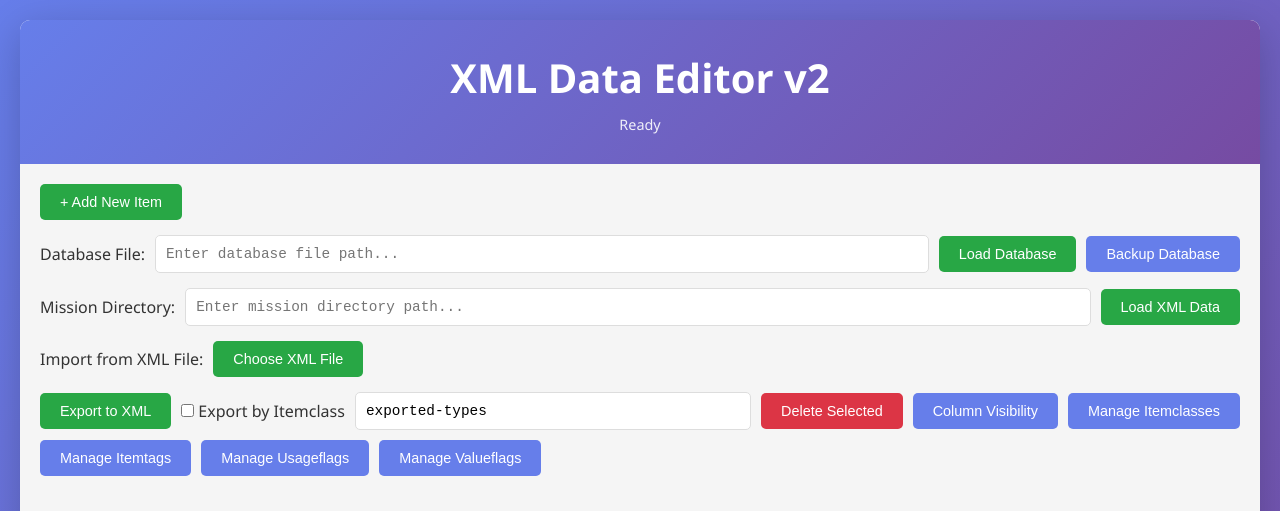
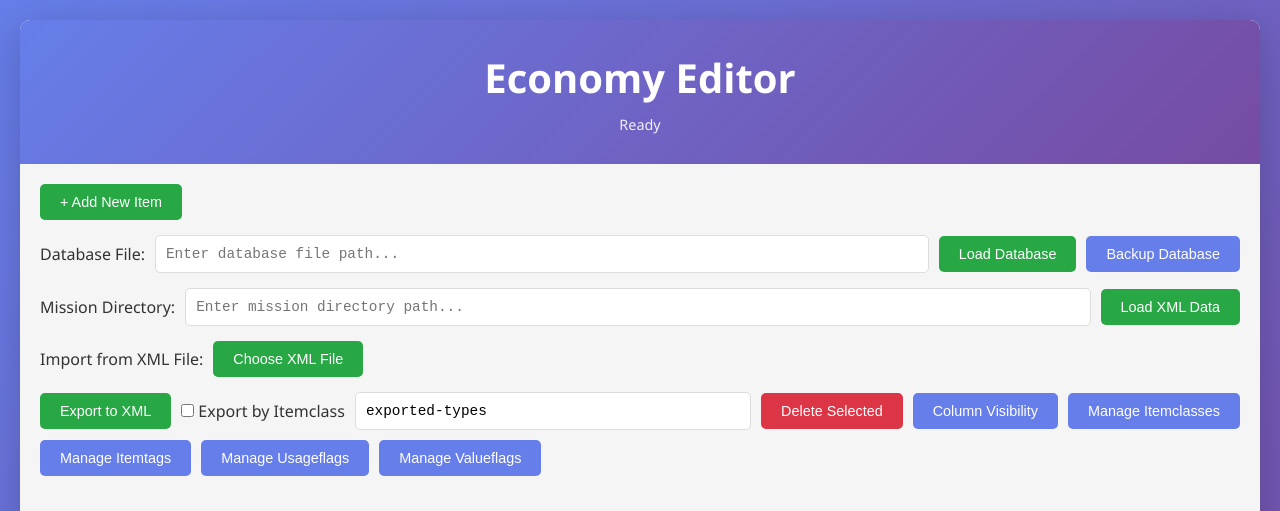
Before and after one commit to poopipe/dayz-economy-slop, a Flask app: page / in a window 1280 px wide. Shown: the top 511 px of the page. Run offline with Flask 3, Linux system fonts and the light colour scheme.

Commit message:
Rename editor_v2 to economy_editor - Rename all files from editor_v2 to economy_editor - Update all internal references and imports - Change user-facing titles to 'Economy Editor' - Update README.md with new file names and references - Update HTML title, header, and CSS/JS references - Update Python app template reference and print statements

```diff
--- a/editor_v2_app.py
+++ b/economy_editor_app.py
@@ -1,6 +1,6 @@
 #!/usr/bin/env python3
 """
-New Database Editor Application v2
+Economy Editor Application
 Uses a properly normalized database schema without JSON blobs.
 """
 
@@ -691,7 +691,7 @@ def load_xml_to_database(mission_dir, element_type='type'):
 @app.route('/')
 def index():
     """Main page."""
-    return render_template('editor_v2.html')
+    return render_template('economy_editor.html')
 
 
 @app.route('/api/load', methods=['POST'])
@@ -3080,7 +3080,7 @@ def export_to_xml():
 
 
 if __name__ == '__main__':
-    print("Editor v2 starting...")
+    print("Economy Editor starting...")
     print(f"Default mission directory: {DEFAULT_MISSION_DIR}")
     print(f"Open your browser to http://localhost:5004")
     app.run(debug=True, host='0.0.0.0', port=5004)
--- a/run_editor_v2.py
+++ b/run_economy_editor.py
@@ -1,9 +1,9 @@
 #!/usr/bin/env python3
-"""Run script for Editor v2 application."""
+"""Run script for Economy Editor application."""
 
-from editor_v2_app import app
+from economy_editor_app import app
 
 if __name__ == '__main__':
-    print("Editor v2 starting...")
+    print("Economy Editor starting...")
     print("Open your browser to http://localhost:5004")
     app.run(debug=True, host='0.0.0.0', port=5004)
--- a/static/css/editor_v2.css
+++ b/static/css/economy_editor.css
@@ -1,4 +1,4 @@
-/* Editor v2 Styles */
+/* Economy Editor Styles */
 
 * {
     margin: 0;
--- a/static/js/editor_v2.js
+++ b/static/js/economy_editor.js
@@ -1,4 +1,4 @@
-// Editor v2 JavaScript
+// Economy Editor JavaScript
 
 let currentMissionDir = '';
 let currentDbFilePath = ''; // Direct database file path
--- a/templates/editor_v2.html
+++ b/templates/economy_editor.html
@@ -3,13 +3,13 @@
 <head>
     <meta charset="UTF-8">
     <meta name="viewport" content="width=device-width, initial-scale=1.0">
-    <title>XML Data Editor v2</title>
-    <link rel="stylesheet" href="{{ url_for('static', filename='css/editor_v2.css') }}">
+    <title>Economy Editor</title>
+    <link rel="stylesheet" href="{{ url_for('static', filename='css/economy_editor.css') }}">
 </head>
 <body>
     <div class="container">
         <header>
-            <h1>XML Data Editor v2</h1>
+            <h1>Economy Editor</h1>
             <p class="status" id="status">Ready</p>
         </header>
 
@@ -409,6 +409,6 @@
         </div>
     </div>
 
-    <script src="{{ url_for('static', filename='js/editor_v2.js') }}"></script>
+    <script src="{{ url_for('static', filename='js/economy_editor.js') }}"></script>
 </body>
 </html>
```
Also changed, not shown: README.md.
